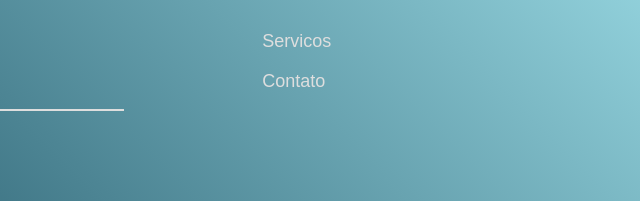
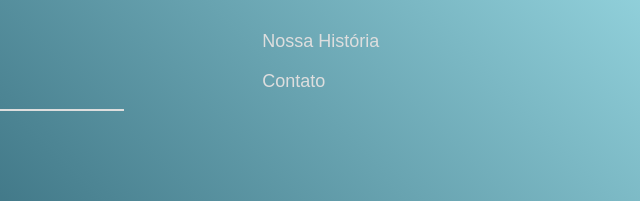
Before and after one commit to iamluhmrt/open-health, a plain HTML site: page nossahistoria.html in a window 1280 px wide. Shown: the part 1710-1911 px from the top of the page, 632-1272 px from the left. Drawn offline with Linux system fonts and the light colour scheme.

Commit message:
chore: "update footer"

```diff
--- a/nossahistoria.html
+++ b/nossahistoria.html
@@ -247,7 +247,7 @@
                 <h3 class="font-2-l-b cor-0">Informações</h3>
                 <nav>
                     <ul class="font-1-m cor-3">
-                        <li><a href="./servicos.html">Servicos</a></li>
+                        <li><a href="./nossahistoria.html">Nossa História</a></li>
                         <li><a href="./contato.html">Contato</a></li>
                     </ul>
                 </nav>
```
Also changed, not shown: contato.html (+1 -1 lines), servicos.html (+1 -1 lines), sucesso.html (+1 -1 lines). Lines whose indentation alone changed are shown as unchanged.
